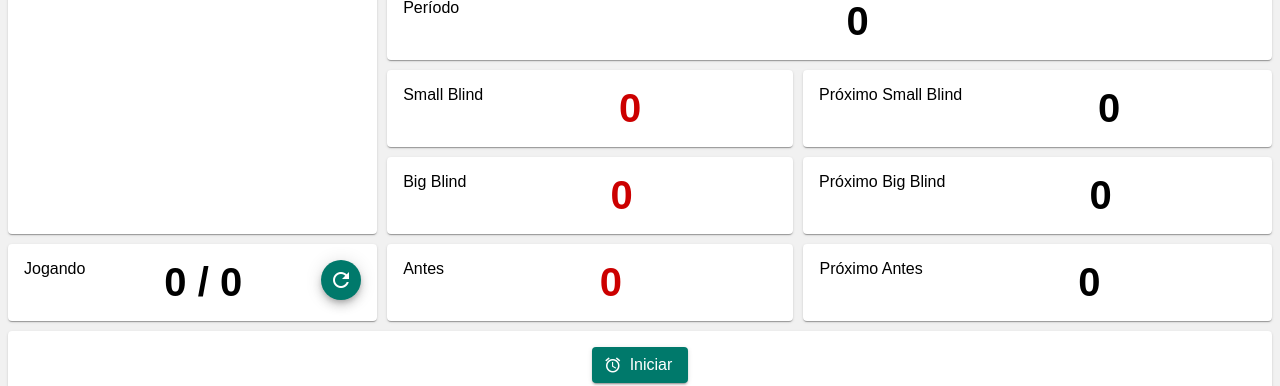
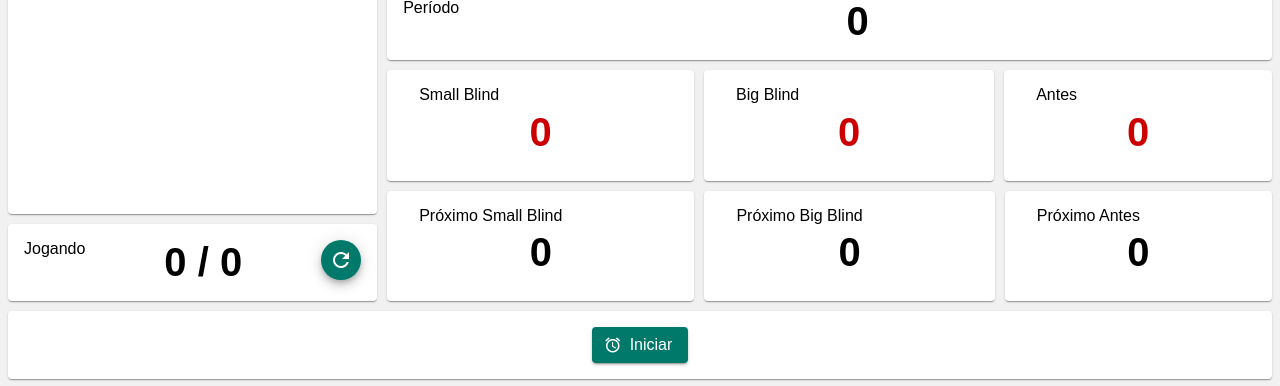
Before and after one commit to thiagosg80/poquer-control-03-frontend, an Angular app: page / in a window 1280 px wide. Shown: the part 219-605 px from the top of the page. Built offline with nearby package versions, Linux system fonts and the light colour scheme; no server answers.

Commit message:
Mudancas na disposicao dos blinds

```diff
--- a/src/app/app.component.html
+++ b/src/app/app.component.html
@@ -44,16 +44,6 @@
                     </mat-card-content>
                 </mat-card>
             </div>
-            <div class="grow1">
-                <mat-card>
-                    <mat-card-content>
-                        <app-montante label="Próximo Small Blind" [value]="nextBet.smallBlind" [crono]="crono">
-                        </app-montante>
-                    </mat-card-content>
-                </mat-card>
-            </div>
-        </div>
-        <div class="flexed">
             <div class="grow1 padbr">
                 <mat-card>
                     <mat-card-content>
@@ -66,7 +56,8 @@
             <div class="grow1">
                 <mat-card>
                     <mat-card-content>
-                        <app-montante label="Próximo Big Blind" [value]="nextBet.bigBlind" [crono]="crono">
+                        <app-montante label="Antes" [value]="period.bet.ante" [crono]="crono"
+                                      additionalStyle="highlight-content">
                         </app-montante>
                     </mat-card-content>
                 </mat-card>
@@ -76,8 +67,15 @@
             <div class="grow1 padbr">
                 <mat-card>
                     <mat-card-content>
-                        <app-montante label="Antes" [value]="period.bet.ante" [crono]="crono"
-                                      additionalStyle="highlight-content">
+                        <app-montante label="Próximo Small Blind" [value]="nextBet.smallBlind" [crono]="crono">
+                        </app-montante>
+                    </mat-card-content>
+                </mat-card>
+            </div>
+            <div class="grow1 padbr">
+                <mat-card>
+                    <mat-card-content>
+                        <app-montante label="Próximo Big Blind" [value]="nextBet.bigBlind" [crono]="crono">
                         </app-montante>
                     </mat-card-content>
                 </mat-card>
--- a/src/app/components/montante/montante.component.html
+++ b/src/app/components/montante/montante.component.html
@@ -1,8 +1,8 @@
-<div class="flexed">
-    <div>
+<fieldset class="no-borders">
+    <legend>
         {{label}}
-    </div>
-    <div class="grow1 info-content {{additionalStyle}}">
+    </legend>
+    <p class="info-content no-margins {{additionalStyle}}">
         {{valueDisplay | number: '1.0-0' : 'pt'}}
-    </div>
-</div>
+    </p>
+</fieldset>
--- a/src/styles.scss
+++ b/src/styles.scss
@@ -30,3 +30,11 @@ body {
 .right-content {
   text-align: right;
 }
+
+.no-margins {
+  margin: 0;
+}
+
+.no-borders {
+  border-style: none;
+}
```
